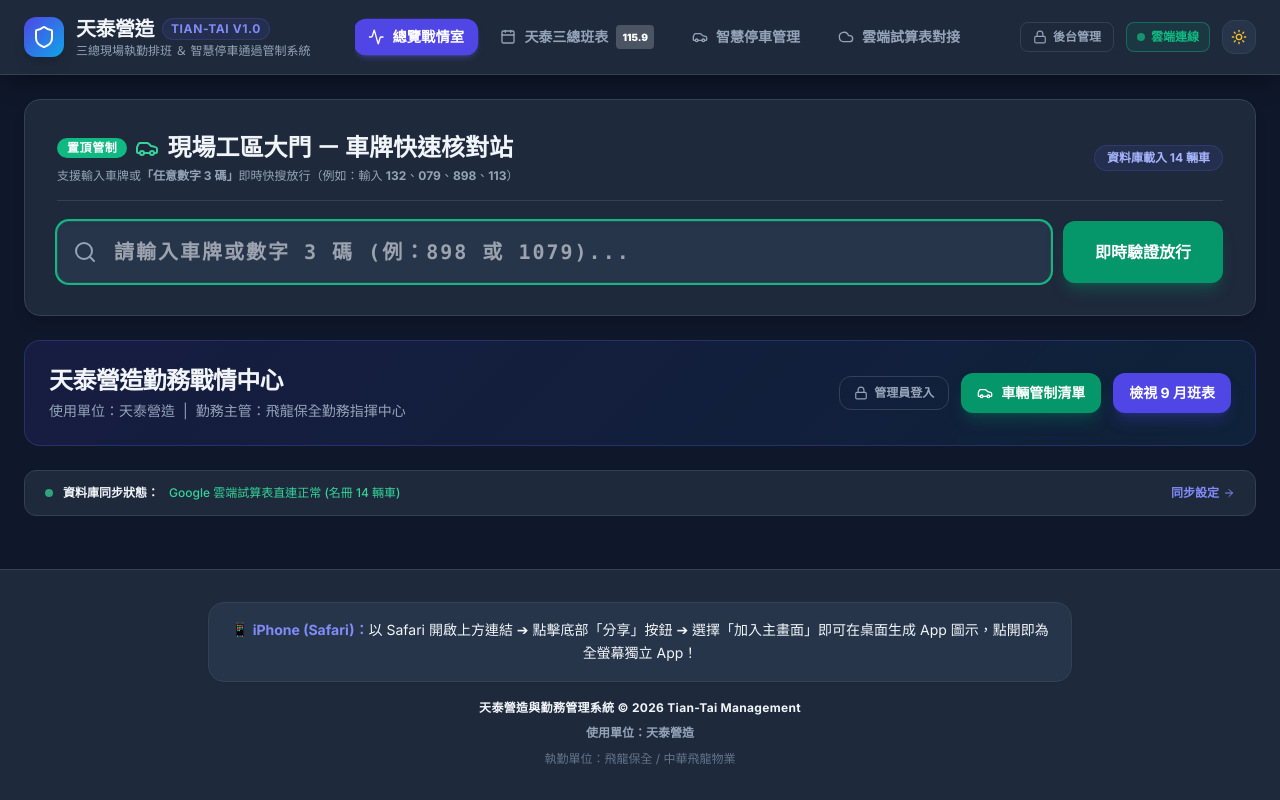
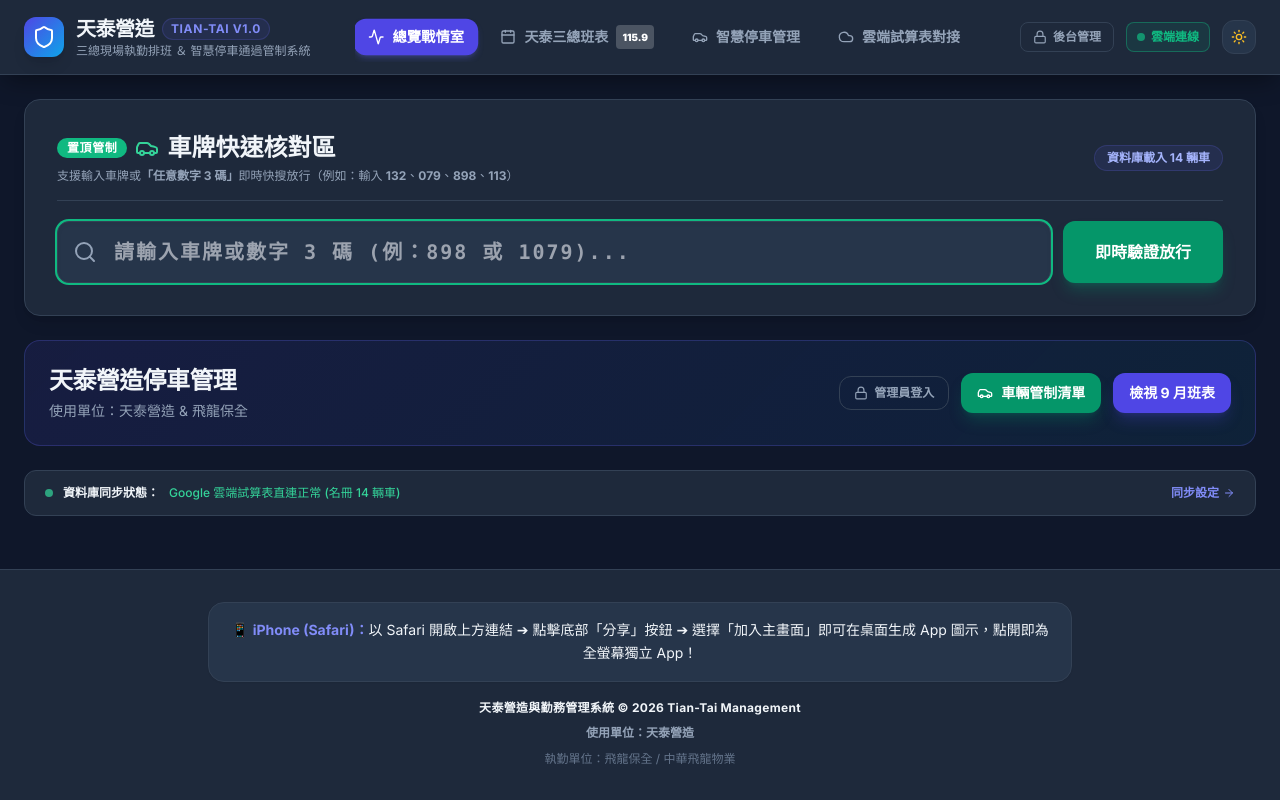
Before and after one commit to ericlai429/Tian_Tai_Parking-System, a React (Vite) app: page / in a window 1280 px wide. Built offline with nearby package versions, Linux system fonts and the light colour scheme.

Commit message:
fix: 徹底清除前端介面密碼明文、更換車牌核對區標題與天泰營造停車管理使用單位

```diff
--- a/src/App.jsx
+++ b/src/App.jsx
@@ -234,7 +234,7 @@
                   required
                   value={adminPasswordInput}
                   onChange={(e) => { setAdminPasswordInput(e.target.value); setAdminError(''); }}
-                  placeholder="請輸入管理員密碼 (t1898)..."
+                  placeholder="請輸入管理員密碼..."
                   className="w-full px-4 py-3 rounded-xl border text-sm font-mono tracking-widest focus:outline-none focus:ring-2 focus:ring-amber-500"
                   style={{ backgroundColor: 'var(--card-hover)', borderColor: 'var(--card-border)', color: 'var(--text)' }}
                 />
--- a/src/components/DashboardView.jsx
+++ b/src/components/DashboardView.jsx
@@ -95,7 +95,7 @@
               </span>
               <h2 className="text-xl sm:text-2xl font-black flex items-center gap-2" style={{ color: 'var(--text)' }}>
                 <Car className="w-6 h-6 text-emerald-400" />
-                <span>現場工區大門 － 車牌快速核對站</span>
+                <span>車牌快速核對區</span>
               </h2>
             </div>
             <p className="text-xs mt-1" style={{ color: 'var(--text-muted)' }}>
@@ -236,12 +236,10 @@
         <div className="flex flex-col md:flex-row md:items-center justify-between gap-4">
           <div>
             <h1 className="text-xl sm:text-2xl font-black tracking-tight" style={{ color: 'var(--text)' }}>
-              天泰營造勤務戰情中心
+              天泰營造停車管理
             </h1>
             <p className="text-sm mt-1 flex flex-wrap items-center gap-2" style={{ color: 'var(--text-muted)' }}>
-              <span>使用單位：天泰營造</span>
-              <span className="hidden sm:inline">|</span>
-              <span>勤務主管：飛龍保全勤務指揮中心</span>
+              <span>使用單位：天泰營造 & 飛龍保全</span>
             </p>
           </div>
 
@@ -260,7 +258,7 @@
               }}
             >
               {isAdmin ? <Unlock className="w-3.5 h-3.5 text-amber-400" /> : <Lock className="w-3.5 h-3.5 text-slate-400" />}
-              <span>{isAdmin ? 'Admin 已解鎖 (t1898)' : '管理員登入'}</span>
+              <span>{isAdmin ? 'Admin 已解鎖' : '管理員登入'}</span>
             </button>
 
             <button
--- a/src/components/ParkingView.jsx
+++ b/src/components/ParkingView.jsx
@@ -228,7 +228,7 @@
               </span>
               {isAdmin && (
                 <span className="text-[11px] font-black px-2 py-0.5 rounded-full bg-amber-500/20 text-amber-300 border border-amber-500/40">
-                  👑 後台管理模式已啟用 (t1898)
+                  👑 後台管理模式已啟用
                 </span>
               )}
             </div>
@@ -310,7 +310,7 @@
             <div className="font-bold flex items-center gap-2" style={{ color: 'var(--text)' }}>
               <span>已連接雲端試算表：</span>
               <span className="text-emerald-400 font-mono">天泰營造 工地工區大門－車輛管制</span>
-              <span className="px-2 py-0.5 rounded text-[10px] bg-indigo-500/20 text-indigo-300 font-bold">由 Admin 編輯 (密碼: t1898)</span>
+              <span className="px-2 py-0.5 rounded text-[10px] bg-indigo-500/20 text-indigo-300 font-bold">由 Admin 編輯</span>
             </div>
             <div className="text-[11px] mt-0.5" style={{ color: 'var(--text-muted)' }}>
               管理員可隨時在 Google 試算表新增、修改車號或職稱，系統支援一鍵同步或離線放行。
@@ -516,7 +516,7 @@
                           ? 'bg-emerald-500/20 text-emerald-300 border border-emerald-500/40 hover:bg-emerald-500/30'
                           : 'bg-rose-500/20 text-rose-300 border border-rose-500/40 hover:bg-rose-500/30'
                       }`}
-                      title={isAdmin ? "點擊切換通行狀態" : "需要管理員權限 (t1898)"}
+                      title={isAdmin ? "點擊切換通行狀態" : "需要管理員權限"}
                     >
                       {item.status === 'pass' ? '✔ 核准放行' : '✖ 暫停通行'}
                     </button>
```
Also changed, not shown: 1 other file (tests, documents, lock files or other folders).
